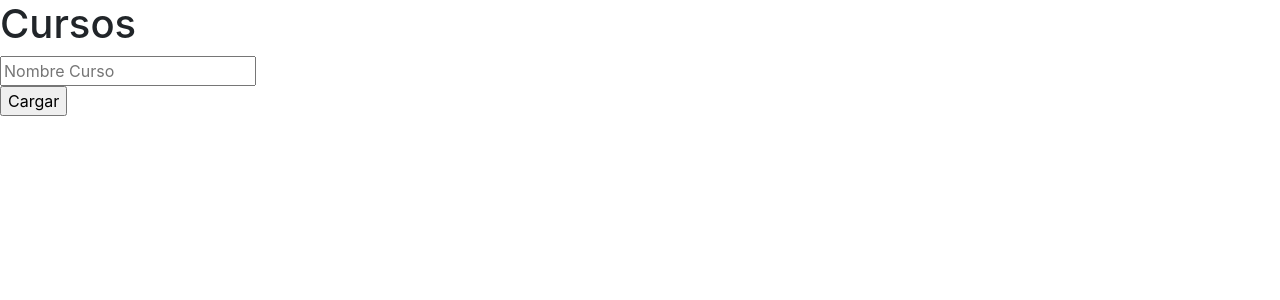
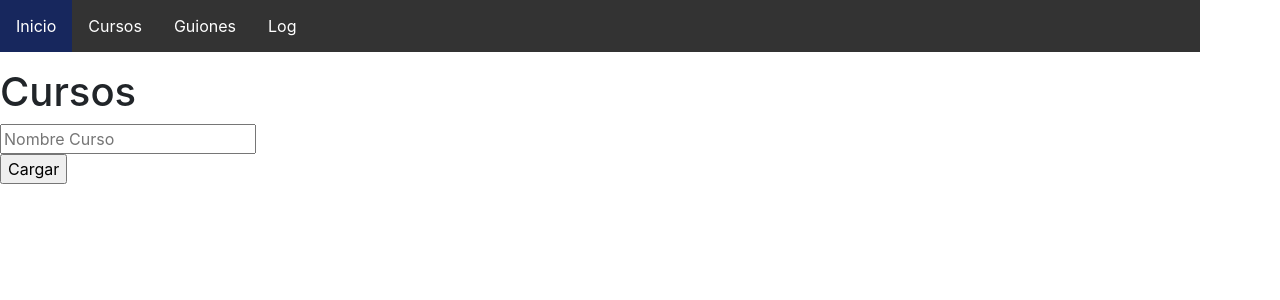
Before and after one commit to Hilary1232/Francis-el-asistente-del-curso, a Flask app: template Francis/templates/home.html in a window 1280 px wide. Shown: the part 91-391 px from the top of the page. Run offline with Flask 2, Linux system fonts and the light colour scheme; the template is opened without the code that fills it, so the values that code supplies are empty; some libraries are stand-ins or nearby versions.

Commit message:
navbar y detalles

```diff
--- a/Francis/app.py
+++ b/Francis/app.py
@@ -272,22 +272,4 @@ def get_key():
     # key = 1043017404:AAEZabTKNCf8csRbBVvNljrRZ8INL520ZLQ
 
 
-@app.route('/cursos-get')  # Es llamada por Javascript, para mostrar la tabla de cursos de la base.
-def get_cursos():
-    # Ejecutar consulta y devolver datos JSON
-    engine = modelo.engine
-    conn = engine.connect()
-    query = conn.execute("SELECT * FROM curso")
-    cursos = query.fetchall()
-    lista_cursos = []
-    for curso in cursos:
-        d = collections.OrderedDict()
-        d['id'] = curso.id
-        d['nombre'] = curso.nombre
-        lista_cursos.append(d)
-
-    js = json.dumps(lista_cursos)
-    return js
-
-
 app.run(host='localhost', port=5001, debug=True)
--- a/Francis/static/style.css
+++ b/Francis/static/style.css
@@ -16,7 +16,6 @@
   position: relative;
   display: inline-block;
 }
-
 .dropdown-content {
   display: none;
   position: absolute;
@@ -69,3 +68,48 @@
     background-color: rgba(17, 37, 102, 0.829);
     text-decoration-color: white;
 }
+nav {
+    background-color:rgba(17, 37, 102, 0.829);
+    border: 1px solid #dedede;
+    border-radius: 4px;
+    box-shadow: 0 2px 2px -1px rgba(0, 0, 0, 0.055);
+    color: #888;
+    display: block;
+    /* margin: 8px 22px 8px 22px; */
+    /* overflow: hidden; */
+    /* width: 100%; */
+    margin: 0;
+    padding: 0;
+
+    /* notice below: */
+    position: fixed;
+    left: 0;
+    right: 0;
+}
+ul {
+  list-style-type: none;
+  margin: 0;
+  padding: 0;
+  overflow: hidden;
+  background-color: #333;
+}
+
+li {
+  float: left;
+}
+
+li a {
+  display: block;
+  color: white;
+  text-align: center;
+  padding: 14px 16px;
+  text-decoration: none;
+}
+
+li a:hover:not(.active) {
+  background-color: #111;
+}
+
+.active {
+  background-color: rgba(17, 37, 102, 0.829);
+}
--- a/Francis/templates/cursos.html
+++ /dev/null
@@ -1,26 +0,0 @@
-<!DOCTYPE html>
-<html lang="en">
-<head>
-  <title>Ejemplo de Cursos</title>
-  <meta charset="utf-8">
-  <link rel="stylesheet" type="text/css" href="https://cdn.datatables.net/1.10.18/css/jquery.dataTables.min.css"/>
-  <script src="https://code.jquery.com/jquery-3.3.1.js"></script>
-  <script src="https://cdn.datatables.net/1.10.18/js/jquery.dataTables.min.js"></script>
-  <script src='/static/francis.js' type="text/javascript"></script>
-</head>
-<body>
-<h1>Cursos</h1>
-<table id="example" class="display" style="width:100%">
-        <thead>
-            <tr>
-                <th>Id</th>
-                <th>Codigo</th>
-                <th>Nombre</th>
-                <th>Descripcion</th>
-                <th>Ciclo</th>
-                <th>Año</th>
-            </tr>
-        </thead>
-    </table>
-</body>
-</html>
--- a/Francis/templates/home.html
+++ b/Francis/templates/home.html
@@ -25,6 +25,14 @@
         </div>
     </div>
 </div>
+<div id="nav">
+    <ul>
+  <li><a class="active" href="/home">Inicio</a></li>
+  <li><a href="/show-cursos">Cursos</a></li>
+  <li><a href="/show-guiones">Guiones</a></li>
+  <li><a href="/log">Log</a></li>
+</ul>
+</div>
 <div>
     <h1>Cursos</h1>
     {% if cursos %}
```
Also changed, not shown: Francis/db/francis.db, Francis/static/profile_pics/dbcd2e63cb0da915.jpg (added).
